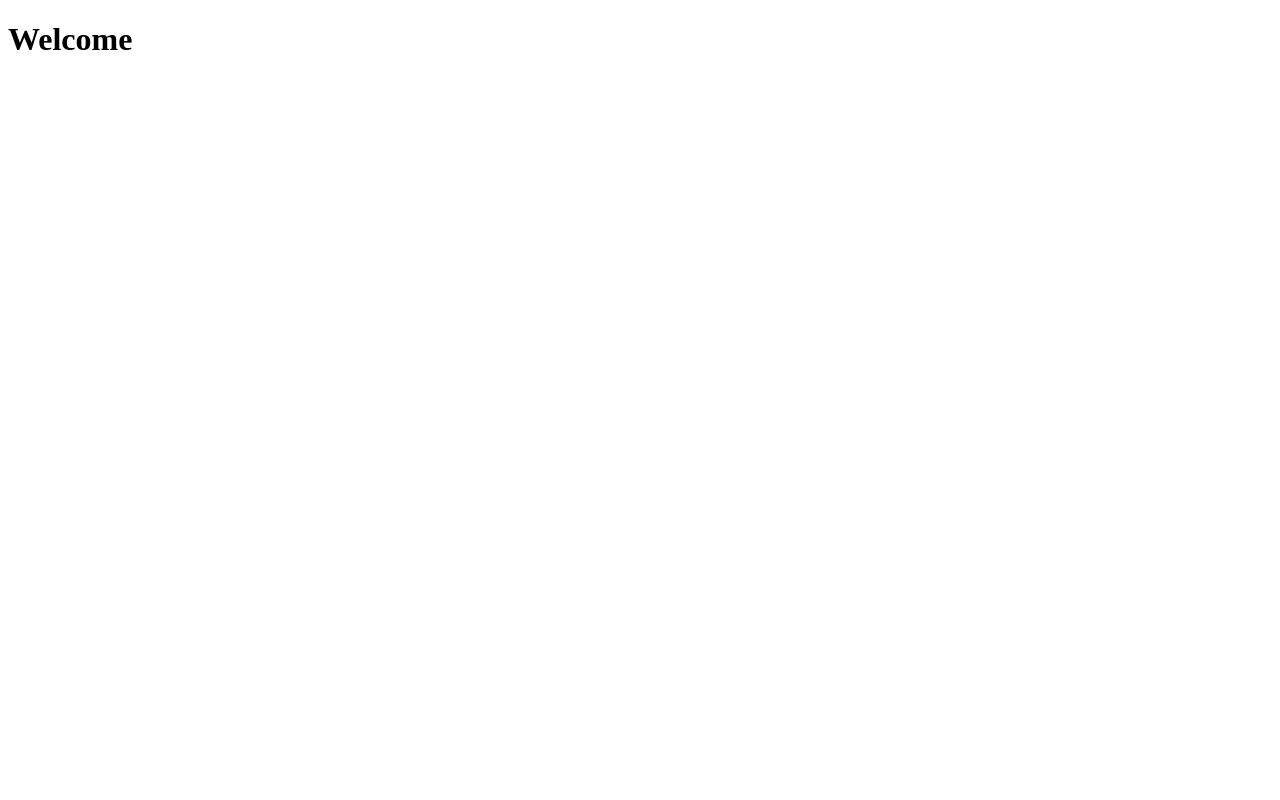
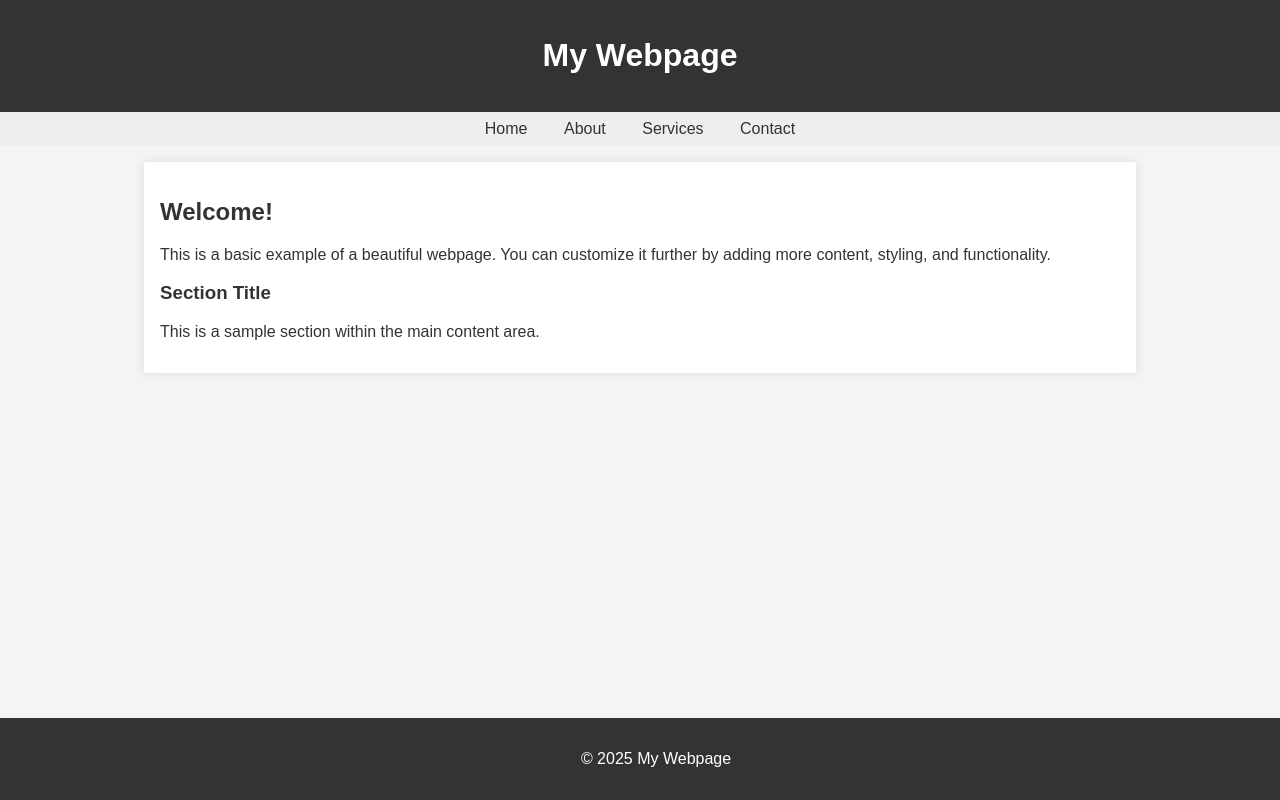
Before and after one commit to Harman-Prog/Project, a plain HTML site: page index.html in a window 1280 px wide. Drawn offline with Linux system fonts and the light colour scheme.

Commit message:
Add files via upload

```diff
--- a/index.html
+++ b/index.html
@@ -3,9 +3,97 @@
 <head>
     <meta charset="UTF-8">
     <meta name="viewport" content="width=device-width, initial-scale=1.0">
-    <title>Programming</title>
+    <title>Harman's Webpage</title>
+    <style>
+        body {
+            font-family: sans-serif;
+            margin: 0;
+            padding: 0;
+            background-color: #f4f4f4;
+            color: #333;
+        }
+
+        header {
+            background-color: #333;
+            color: white;
+            padding: 1em;
+            text-align: center;
+        }
+
+        nav {
+            background-color: #eee;
+            padding: 0.5em;
+        }
+
+        nav ul {
+            list-style-type: none;
+            padding: 0;
+            margin: 0;
+            text-align: center;
+        }
+
+        nav li {
+            display: inline;
+            margin: 0 1em;
+        }
+
+        nav a {
+            text-decoration: none;
+            color: #333;
+        }
+
+        main {
+            padding: 1em;
+        }
+
+        footer {
+            background-color: #333;
+            color: white;
+            text-align: center;
+            padding: 1em;
+            position: fixed;
+            bottom: 0;
+            width: 100%;
+        }
+
+        .container {
+            max-width: 960px;
+            margin: 0 auto;
+            padding: 1em;
+            background-color: white;
+            box-shadow: 0 0 10px rgba(0, 0, 0, 0.1);
+        }
+    </style>
 </head>
 <body>
-    <h1>Welcome</h1>
+    <header>
+        <h1>My Webpage</h1>
+    </header>
+
+    <nav>
+        <ul>
+            <li><a href="#">Home</a></li>
+            <li><a href="#">About</a></li>
+            <li><a href="#">Services</a></li>
+            <li><a href="#">Contact</a></li>
+        </ul>
+    </nav>
+
+    <main>
+        <div class="container">
+            <h2>Welcome!</h2>
+            <p>This is a basic example of a beautiful webpage.  You can customize it further by adding more content, styling, and functionality.</p>
+
+             <section>
+                <h3>Section Title</h3>
+                <p>This is a sample section within the main content area.</p>
+             </section>
+
+        </div>
+    </main>
+
+    <footer>
+        <p>&copy; 2025 My Webpage</p>
+    </footer>
 </body>
 </html>
```
